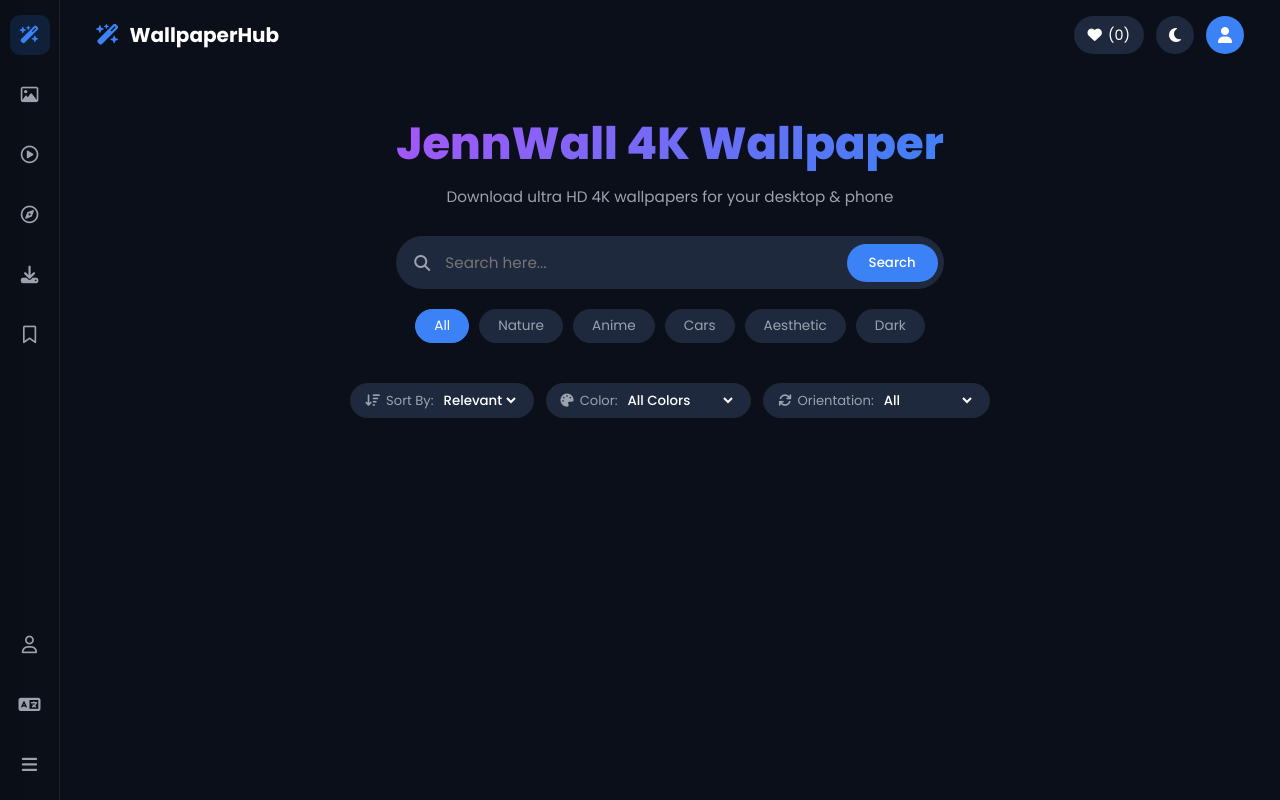
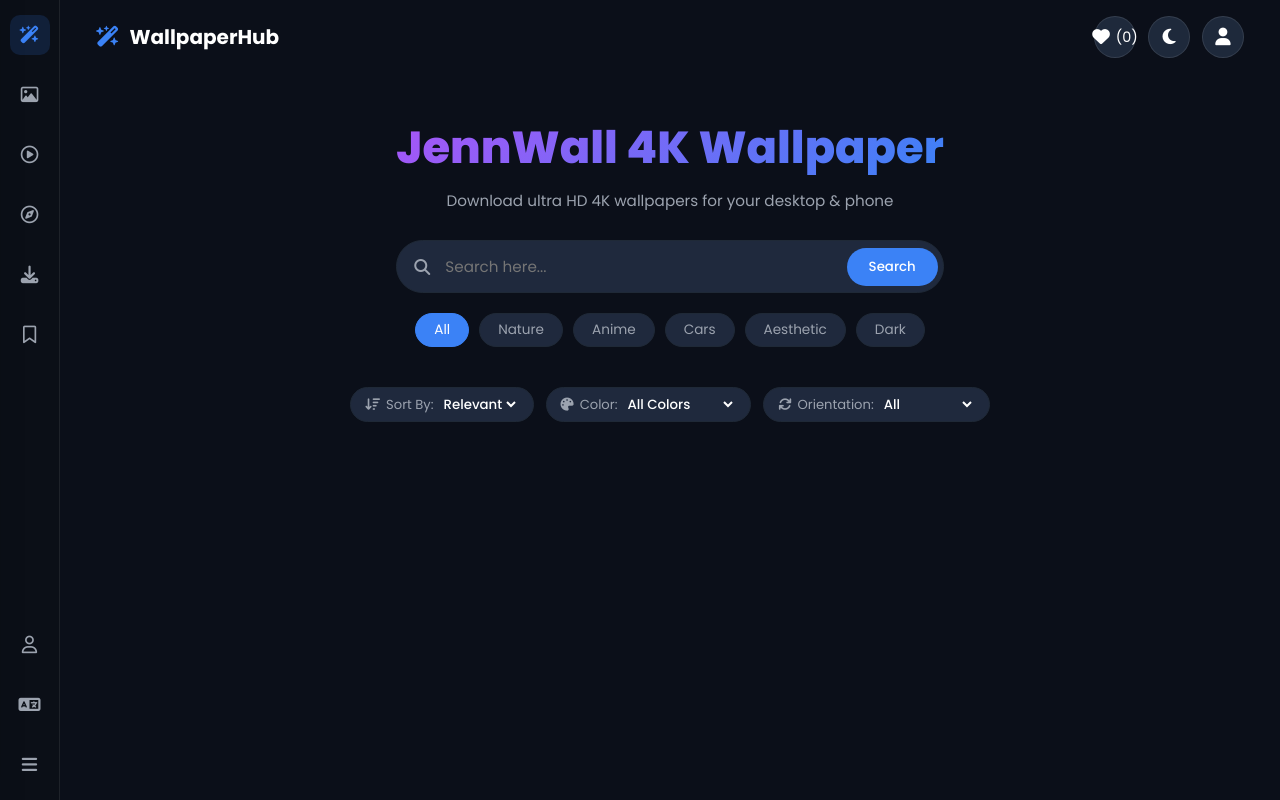
Before and after one commit to tasumarkhisal-lang/wallpaper-website, a website: page index.html in a window 1280 px wide. Drawn offline with Linux system fonts and the light colour scheme; no server answers.

Commit message:
Make header action buttons uniform circles with blue hover effect

```diff
--- a/style.css
+++ b/style.css
@@ -1277,3 +1277,80 @@ html[lang="ar"] .side-drawer.active {
   justify-content: flex-end !important;
   gap: 12px !important;
 }
+/* ==========================================
+   🎯 HEADER BUTTONS UNIFORM CIRCLE & HOVER FIX
+   ========================================== */
+
+/* Teeno buttons ke liye common circle style aur background */
+.fav-btn,
+.theme-toggle-btn,
+.login-btn,
+.profile-btn,
+.nav-actions button,
+.nav-actions a {
+  width: 42px !important;
+  height: 42px !important;
+  min-width: 42px !important;
+  min-height: 42px !important;
+  border-radius: 50% !important; /* Perfect Circle */
+  background-color: #1e293b !important; /* Default dark circle color */
+  color: #ffffff !important;
+  display: inline-flex !important;
+  align-items: center !important;
+  justify-content: center !important;
+  padding: 0 !important;
+  border: 1px solid rgba(255, 255, 255, 0.1) !important;
+  cursor: pointer !important;
+  transition: all 0.25s ease-in-out !important;
+  text-decoration: none !important;
+  box-sizing: border-box !important;
+}
+
+/* Icon size inside buttons */
+.fav-btn i,
+.theme-toggle-btn i,
+.login-btn i,
+.profile-btn i,
+.nav-actions button i,
+.nav-actions a i,
+.fav-btn svg,
+.theme-toggle-btn svg,
+.login-btn svg,
+.profile-btn svg {
+  font-size: 1.1rem !important;
+  margin: 0 !important;
+  padding: 0 !important;
+}
+
+/* Favorites count (1) Badge Position Adjustement */
+.fav-count,
+.favorites-count {
+  position: absolute !important;
+  top: -2px !important;
+  right: -2px !important;
+  background-color: #ef4444 !important; /* Red notification badge */
+  color: #ffffff !important;
+  font-size: 0.68rem !important;
+  font-weight: bold !important;
+  padding: 2px 5px !important;
+  border-radius: 10px !important;
+  line-height: 1 !important;
+}
+
+/* Relative positioning for parent button to position badge correctly */
+.fav-btn, .favorites-btn {
+  position: relative !important;
+}
+
+/* 🔵 Hover Effect: Bright Blue background on Mouse Hover */
+.fav-btn:hover,
+.theme-toggle-btn:hover,
+.login-btn:hover,
+.profile-btn:hover,
+.nav-actions button:hover,
+.nav-actions a:hover {
+  background-color: #3b82f6 !important; /* Bright Blue Hover Color */
+  border-color: #3b82f6 !important;
+  transform: translateY(-2px) !important; /* Subtle uplift on hover */
+  box-shadow: 0 4px 12px rgba(59, 130, 246, 0.4) !important;
+}
```
